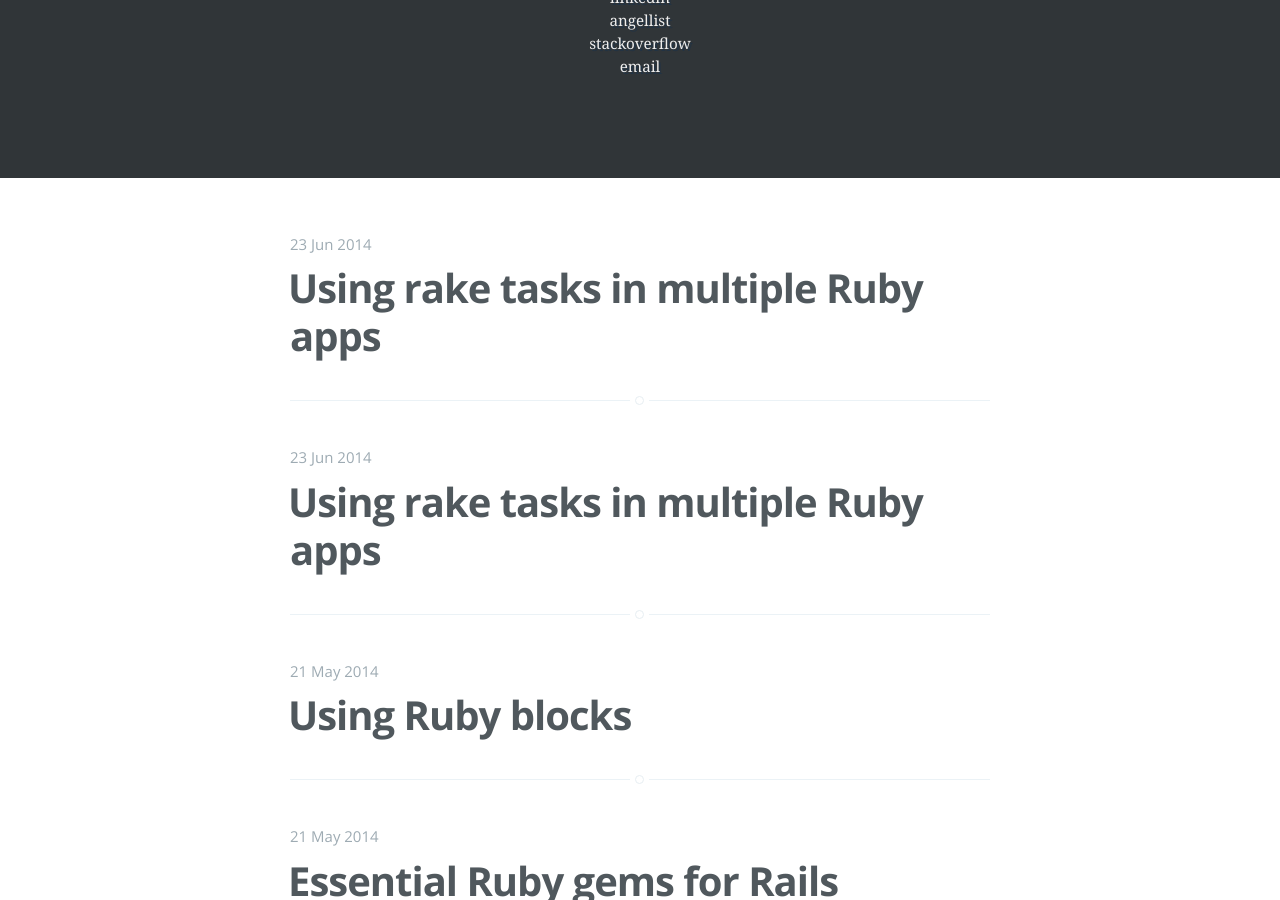
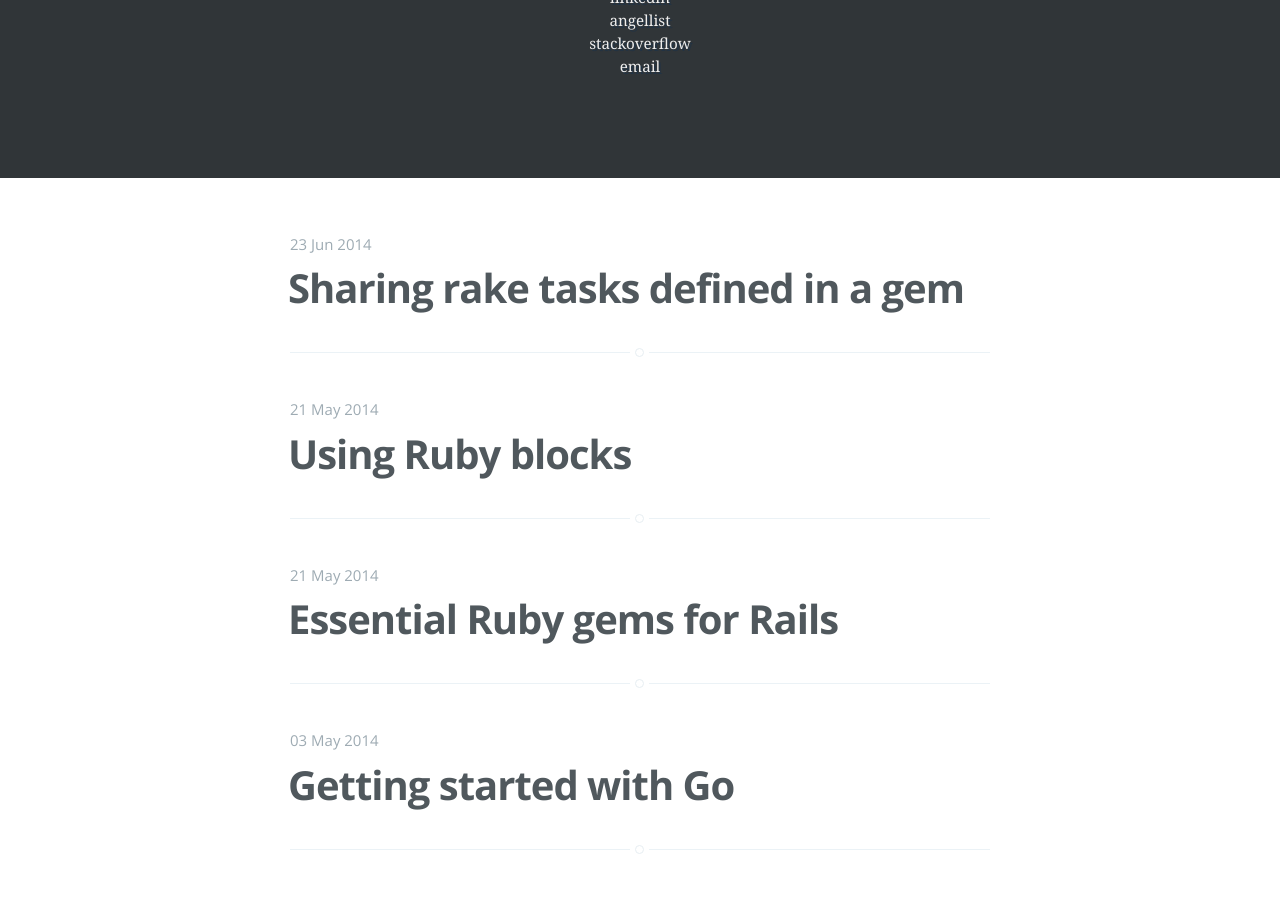
Before and after one commit to andyatkinson/blog, a Jekyll site: the page built from index.html, in a window 1280 px wide and 900 px high, scrolled down 362 px. Built offline with Jekyll 4.4.1, drawn with Linux system fonts in a browser that asks for light colours; Markdown is read by kramdown in place of the engine named in the settings; the list of posts is cut into pages by our own code; some of the changed lines change nothing that is shown; some of the changed text lies outside the part shown.

Commit message:
Remove duplicated post

````diff
--- a/_posts/2014-06-23-rake-tasks-in-gems.md
+++ /dev/null
@@ -1,34 +0,0 @@
----
-layout: post
-title: "Using rake tasks in multiple Ruby apps"
-date: 2014-06-23 23:00
-comments: true
-categories: [Ruby, Tips]
----
-
-This tip describes how to write a rake task in a gem, then use it in another Ruby gem or Rails app.
-
-#### Create a rake task in a gem
-
-Create a `lib/tasks` directory in your gem. Create a rake task there, with the same syntax it would have in the Rakefile. The file should have the `.rake` extension.
-
-Now include the rake task in the Rakefile for the gem by using `import`. For example: `import "./lib/tasks/downloader.rake"`.
-
-#### Use the rake task in another gem
-
-In the second gem, create a Rakefile for the project and load the rake file with "load". To load the "downloader" rake file from the "corenlp" gem for example, include this snippet:
-
-``` ruby
-spec = Gem::Specification.find_by_name 'corenlp'
-load "#{spec.gem_dir}/lib/tasks/downloader.rake"
-```
-
-Verify the task shows up when running `rake -T` and can be invoked as expected.
-
-#### Use the rake task in a Rails app
-
-We used "load" in the Rakefile for a Rails app, in the same way the gem instructions define including it in a gem. Working with [Railtie](http://api.rubyonrails.org/classes/Rails/Railtie.html) could be another way to include the task.
-
-#### Conclusion
-
-Rake tasks are a nice way to automate some work. Sharing them between Ruby apps keeps your code DRY. If you found this helpful let me know!
--- a/_posts/2014-06-23-sharing-rake-tasks-in-gems.md
+++ b/_posts/2014-06-23-sharing-rake-tasks-in-gems.md
@@ -1,6 +1,6 @@
 ---
 layout: post
-title: "Using rake tasks in multiple Ruby apps"
+title: "Sharing rake tasks defined in a gem"
 date: 2014-06-23 23:00
 comments: true
 categories: [Ruby, Tips]
````
